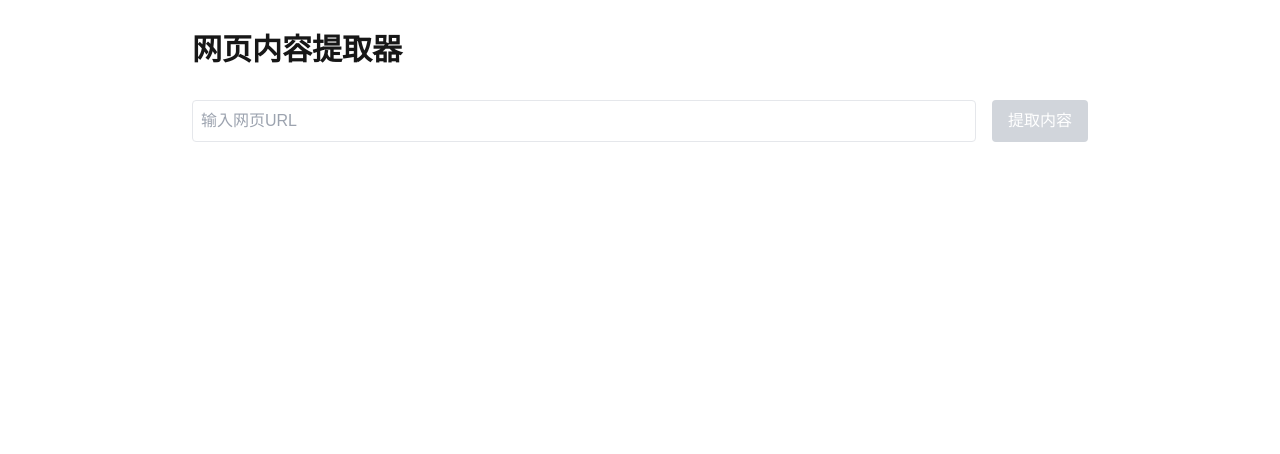
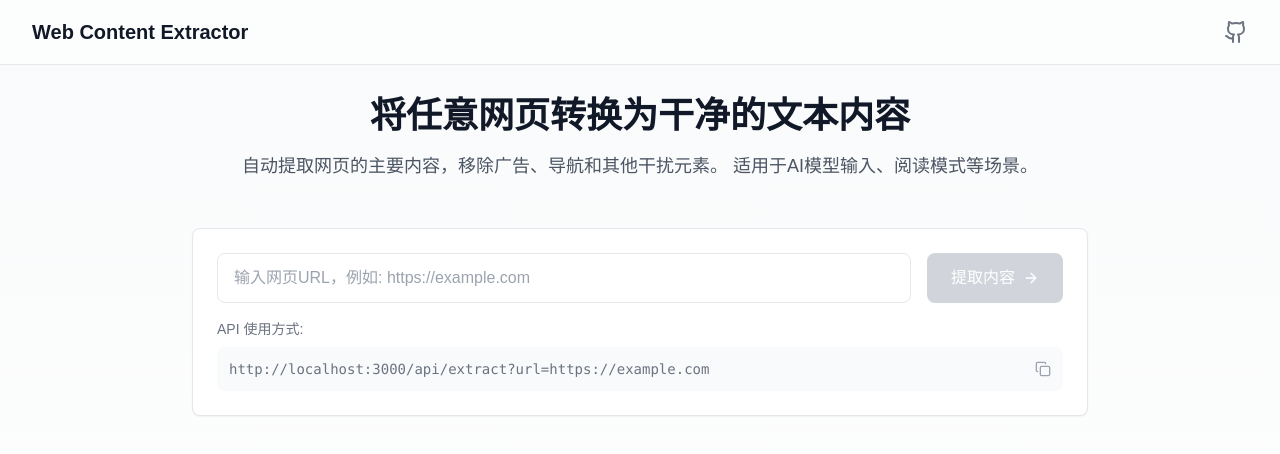
Before and after one commit to bestxiaoyuxy/web-content-extractor-fork, a Next.js app: page / in a window 1280 px wide. Shown: the top 454 px of the page. Built offline with nearby package versions, Linux system fonts and the light colour scheme.

Commit message:
feat: add beautiful UI design

```diff
--- a/app/page.tsx
+++ b/app/page.tsx
@@ -1,12 +1,14 @@
 'use client';
 
 import { useState } from 'react';
+import { ArrowRight, Copy, Check, Github } from 'lucide-react';
 
 export default function Home() {
   const [url, setUrl] = useState('');
   const [result, setResult] = useState<any>(null);
   const [loading, setLoading] = useState(false);
   const [error, setError] = useState('');
+  const [copied, setCopied] = useState(false);
 
   const handleExtract = async () => {
     try {
@@ -29,49 +31,141 @@ export default function Home() {
     }
   };
 
+  const handleCopy = async () => {
+    if (result?.content) {
+      await navigator.clipboard.writeText(result.content);
+      setCopied(true);
+      setTimeout(() => setCopied(false), 2000);
+    }
+  };
+
+  const apiUrl = `${process.env.NEXT_PUBLIC_VERCEL_URL || 'http://localhost:3000'}/api/extract?url=`;
+
   return (
-    <main className="min-h-screen p-8">
+    <div className="min-h-screen bg-gradient-to-b from-gray-50 to-white">
+      {/* 导航栏 */}
+      <nav className="border-b bg-white/50 backdrop-blur-sm fixed top-0 w-full z-10">
+        <div className="max-w-7xl mx-auto px-4 sm:px-6 lg:px-8">
+          <div className="flex justify-between h-16 items-center">
+            <div className="flex items-center">
+              <h1 className="text-xl font-bold text-gray-900">Web Content Extractor</h1>
+            </div>
+            <div>
+              <a
+                href="https://github.com/eggacheb/web-content-extractor"
+                target="_blank"
+                rel="noopener noreferrer"
+                className="text-gray-500 hover:text-gray-700"
+              >
+                <Github className="w-6 h-6" />
+              </a>
+            </div>
+          </div>
+        </div>
+      </nav>
+
+      <main className="pt-24 pb-16 px-4 sm:px-6 lg:px-8">
         <div className="max-w-4xl mx-auto">
-        <h1 className="text-3xl font-bold mb-8">网页内容提取器</h1>
+          {/* 介绍部分 */}
+          <div className="text-center mb-12">
+            <h2 className="text-4xl font-bold text-gray-900 mb-4">
+              将任意网页转换为干净的文本内容
+            </h2>
+            <p className="text-lg text-gray-600 mb-8">
+              自动提取网页的主要内容，移除广告、导航和其他干扰元素。
+              适用于AI模型输入、阅读模式等场景。
+            </p>
+          </div>
 
-        <div className="mb-8">
+          {/* 输入部分 */}
+          <div className="bg-white rounded-lg shadow-sm border p-6 mb-8">
             <div className="flex gap-4">
               <input
                 type="url"
                 value={url}
                 onChange={(e) => setUrl(e.target.value)}
-              placeholder="输入网页URL"
-              className="flex-1 p-2 border rounded"
+                placeholder="输入网页URL，例如: https://example.com"
+                className="flex-1 px-4 py-3 border rounded-lg focus:ring-2 focus:ring-blue-500 focus:border-blue-500 outline-none transition-all"
               />
               <button
                 onClick={handleExtract}
                 disabled={loading || !url}
-              className="px-4 py-2 bg-blue-500 text-white rounded disabled:bg-gray-300"
+                className="px-6 py-3 bg-blue-500 text-white rounded-lg hover:bg-blue-600 disabled:bg-gray-300 disabled:cursor-not-allowed transition-colors flex items-center gap-2"
               >
-              {loading ? '提取中...' : '提取内容'}
+                {loading ? (
+                  <div className="w-5 h-5 border-2 border-white border-t-transparent rounded-full animate-spin" />
+                ) : (
+                  <>
+                    提取内容
+                    <ArrowRight className="w-4 h-4" />
+                  </>
+                )}
               </button>
             </div>
 
+            {/* API使用说明 */}
+            <div className="mt-4 text-sm text-gray-500">
+              <p className="mb-2">API 使用方式:</p>
+              <div className="bg-gray-50 p-3 rounded-lg flex items-center gap-2 font-mono">
+                <span className="flex-1 overflow-x-auto whitespace-nowrap">
+                  {apiUrl}https://example.com
+                </span>
+                <button
+                  onClick={() => {
+                    navigator.clipboard.writeText(apiUrl + 'https://example.com');
+                  }}
+                  className="text-gray-400 hover:text-gray-600"
+                >
+                  <Copy className="w-4 h-4" />
+                </button>
+              </div>
+            </div>
+          </div>
+
+          {/* 错误提示 */}
           {error && (
-            <div className="mt-4 p-4 bg-red-100 text-red-700 rounded">
+            <div className="mb-8 p-4 bg-red-50 border border-red-100 rounded-lg text-red-600">
               {error}
             </div>
           )}
+
+          {/* 结果展示 */}
+          {result && (
+            <div className="bg-white rounded-lg shadow-sm border p-6 space-y-4">
+              <div className="flex items-center justify-between gap-4">
+                <h3 className="text-xl font-semibold text-gray-900">{result.title}</h3>
+                <button
+                  onClick={handleCopy}
+                  className="flex items-center gap-1 px-3 py-1 text-sm text-gray-500 hover:text-gray-700 border rounded-md hover:bg-gray-50"
+                >
+                  {copied ? (
+                    <>
+                      <Check className="w-4 h-4" />
+                      已复制
+                    </>
+                  ) : (
+                    <>
+                      <Copy className="w-4 h-4" />
+                      复制内容
+                    </>
+                  )}
+                </button>
               </div>
-
-        {result && (
-          <div className="space-y-4">
-            <h2 className="text-2xl font-bold">{result.title}</h2>
               {result.byline && (
-              <div className="text-gray-600">{result.byline}</div>
+                <div className="text-sm text-gray-500">{result.byline}</div>
               )}
               {result.excerpt && (
-              <div className="text-gray-700 italic">{result.excerpt}</div>
+                <div className="text-gray-600 italic border-l-4 border-gray-100 pl-4">
+                  {result.excerpt}
+                </div>
               )}
-            <div className="whitespace-pre-wrap">{result.content}</div>
+              <div className="prose prose-gray max-w-none">
+                {result.content}
+              </div>
             </div>
           )}
         </div>
       </main>
+    </div>
   );
 }
--- a/package.json
+++ b/package.json
@@ -10,8 +10,10 @@
   },
   "dependencies": {
     "@mozilla/readability": "^0.5.0",
+    "@tailwindcss/typography": "^0.5.15",
     "@types/jsdom": "^21.1.7",
     "jsdom": "^21.1.2",
+    "lucide-react": "^0.469.0",
     "next": "14.0.4",
     "react": "^18.2.0",
     "react-dom": "^18.2.0"
--- a/tailwind.config.ts
+++ b/tailwind.config.ts
@@ -1,18 +1,17 @@
 import type { Config } from "tailwindcss";
 
-export default {
+const config: Config = {
   content: [
     "./pages/**/*.{js,ts,jsx,tsx,mdx}",
     "./components/**/*.{js,ts,jsx,tsx,mdx}",
     "./app/**/*.{js,ts,jsx,tsx,mdx}",
   ],
   theme: {
-    extend: {
-      colors: {
-        background: "var(--background)",
-        foreground: "var(--foreground)",
-      },
-    },
+    extend: {},
   },
-  plugins: [],
-} satisfies Config;
+  plugins: [
+    require('@tailwindcss/typography'),
+  ],
+};
+
+export default config;
```
Also changed, not shown: 1 other file (tests, documents, lock files or other folders). Lines whose indentation alone changed are shown as unchanged.
